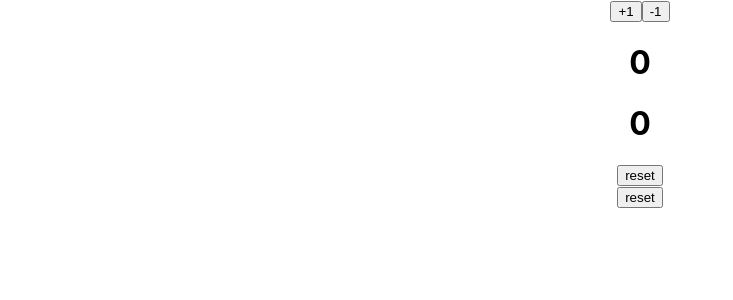
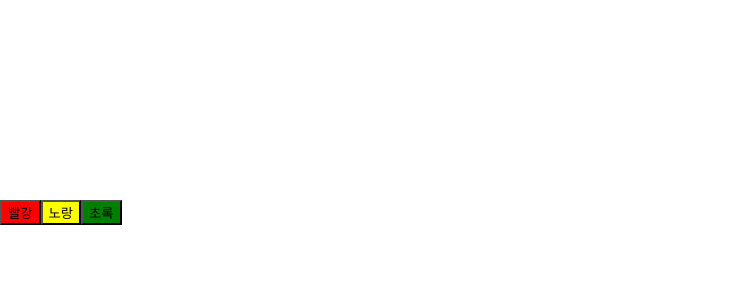
Before and after one commit to HojinAn/ReactTestProject, a React (Create React App) app: page / in a window 1280 px wide. Shown: the top 300 px of the page, without its empty margins (0-733 px from the left). Built offline with nearby package versions, Linux system fonts and the light colour scheme.

Commit message:
Practice AccessDom

```diff
--- a/src/App.js
+++ b/src/App.js
@@ -1,20 +1,24 @@
 import { useState } from 'react'
 import Children from './Children'
 import './App.css';
+import AccessDom from './components/access_dom/AccessDom'
 
 function App() {
-  const [count, setCount] = useState(0);
+  // const [count, setCount] = useState(0);
 
-  const onClickButton = (number) => {
-    setCount(count + number);
-  }
+  // const onClickButton = (number) => {
+  //   setCount(count + number);
+  // }
   return (
-    <div className="App">
-      <button onClick={() => onClickButton(+1)}>+1</button>
-      <button onClick={() => onClickButton(-1)}>-1</button>
-      <Children count={count} setCount={setCount}>
-        <Children count={count} setCount={setCount} />
-      </Children>
+    // <div className="App">
+    //   <button onClick={() => onClickButton(+1)}>+1</button>
+    //   <button onClick={() => onClickButton(-1)}>-1</button>
+    //   <Children count={count} setCount={setCount}>
+    //     <Children count={count} setCount={setCount} />
+    //   </Children>
+    // </div>
+    <div>
+      <AccessDom/>
     </div>
   );
 }
--- /dev/null
+++ b/src/components/access_dom/AccessDom.js
@@ -0,0 +1,16 @@
+import { useRef } from 'react'
+import Display from "./Display";
+import Palette from "./Palette";
+
+const AccessDom = () => {
+    const divRef = useRef(null);
+
+    return (
+        <div>
+            <Display ref={divRef} />
+            <Palette divRef={divRef}/>
+        </div>
+    )
+};
+
+export default AccessDom;
--- /dev/null
+++ b/src/components/access_dom/Display.js
@@ -0,0 +1,11 @@
+import React from "react";
+
+const Display = React.forwardRef((props, ref) => {
+    return (
+    <div>
+        <div ref={ref} style={{ width: '200px', height: '200px'}} />
+    </div>
+    );
+});
+
+export default Display;
--- /dev/null
+++ b/src/components/access_dom/Palette.js
@@ -0,0 +1,17 @@
+const Palette = ({divRef}) => {
+    const onClickButton = (e) => {
+        if(divRef.current) {
+            divRef.current.style.background = e.target.style.background;
+        }
+    };
+
+    return (
+    <div>
+        <button onClick={onClickButton} style={{ background: 'red' }}>빨강</button>
+        <button onClick={onClickButton} style={{ background: 'yellow' }}>노랑</button>
+        <button onClick={onClickButton} style={{ background: 'green' }}>초록</button>
+    </div>
+    );
+};
+
+export default Palette;
```
Also changed, not shown: examples/access_dom/unnatural_event.html (added), examples/access_dom/unnatural_event.js (added).
